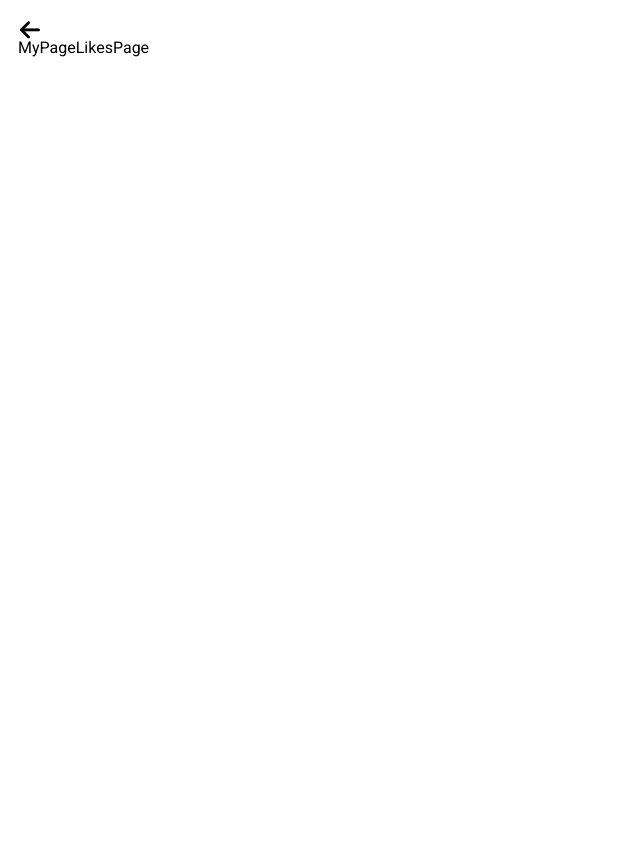
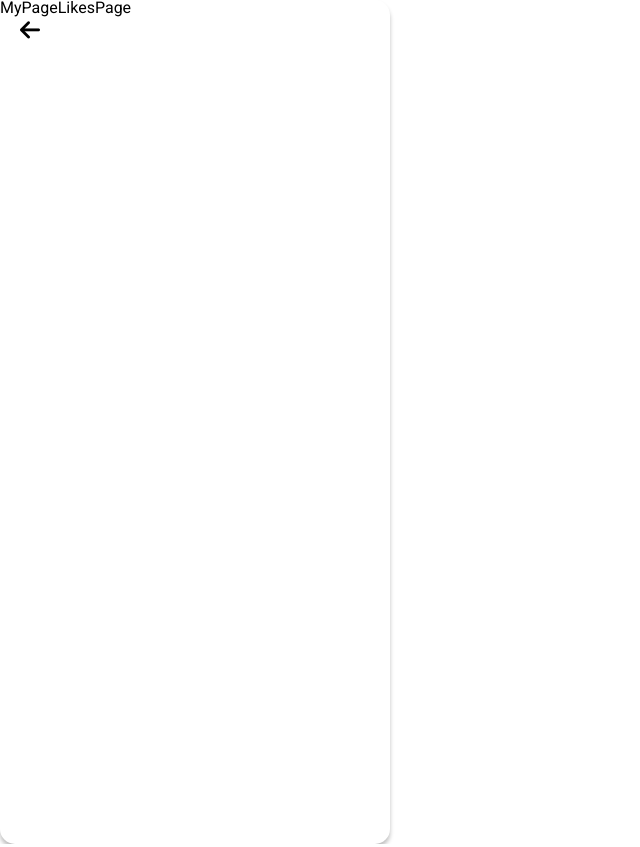
Before and after one commit to 0urFit/OurFit_Client, a Next.js app: page /mypage/likes in a window 1280 px wide. Shown: the whole page, without its empty margins (0-640 px from the left). Built offline with nearby package versions, Linux system fonts and the light colour scheme.

Commit message:
design: defaultLayout, getLayout 수정

```diff
--- a/src/common/layout/style.ts
+++ b/src/common/layout/style.ts
@@ -7,6 +7,8 @@ const DL = {
         position: relative;
         width: 24.375rem;
         height: 52.75rem;
+        box-shadow: 0px 0.25rem 0.25rem rgba(0, 0, 0, 0.25);
+        border-radius: 0.9375rem;
     `,
     ImgWrapper: styled.div`
         position: absolute;
@@ -23,9 +25,9 @@ const DL = {
     `,
     SecondContainer: styled.div`
         display: inline-block;
-        margin: 2.5rem 1.125rem 1rem;
+        margin: 2rem 1.125rem 0.625rem;
         width: calc(100% - 2.25rem);
-        height: calc(100% - 3.5rem);
+        height: calc(100% - 2.625rem);
         overflow-y: scroll;
     `,
 };
--- a/src/common/molecules/style.ts
+++ b/src/common/molecules/style.ts
@@ -159,8 +159,8 @@ const RC = {
         padding-bottom: 0.625rem;
         border-bottom: 1px solid #e1e2e3;
 
-        &:last-child {
-            margin-bottom: 0;
+        &:first-child {
+            margin-top: 0;
         }
     `,
     CardWrapper: styled.div`
--- a/src/components/save/style.ts
+++ b/src/components/save/style.ts
@@ -11,9 +11,9 @@ const SV = {
         margin-left: auto;
     `,
     CardList: styled.div`
-        margin-top: 1.875rem;
+        margin-top: 1.25rem;
         width: inherit;
-        height: calc(100% - 10rem);
+        height: calc(100% - 8.125rem);
         overflow-y: scroll;
 
         &::-webkit-scrollbar {
--- a/src/pages/mypage/likes/index.tsx
+++ b/src/pages/mypage/likes/index.tsx
@@ -1,5 +1,20 @@
+import { ReactElement } from 'react';
+import { DL } from '@/common/layout/style';
+import PrevButton from '@/common/molecules/PrevButton';
+
 const MyPageLikesPage = () => {
     return <>MyPageLikesPage</>;
 };
 
+MyPageLikesPage.getLayout = function getLayout(page: ReactElement) {
+    return (
+        <DL.PageLayout>
+            <DL.ImgWrapper>
+                <PrevButton />
+            </DL.ImgWrapper>
+            {page}
+        </DL.PageLayout>
+    );
+};
+
 export default MyPageLikesPage;
```
Also changed, not shown: src/pages/mypage/posts/index.tsx (+15 -0 lines).
